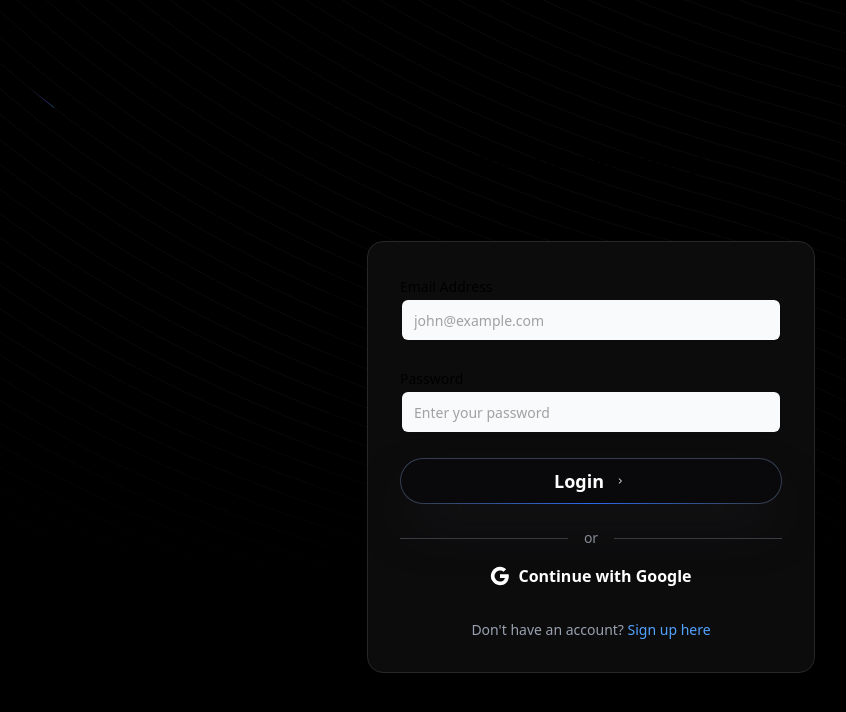
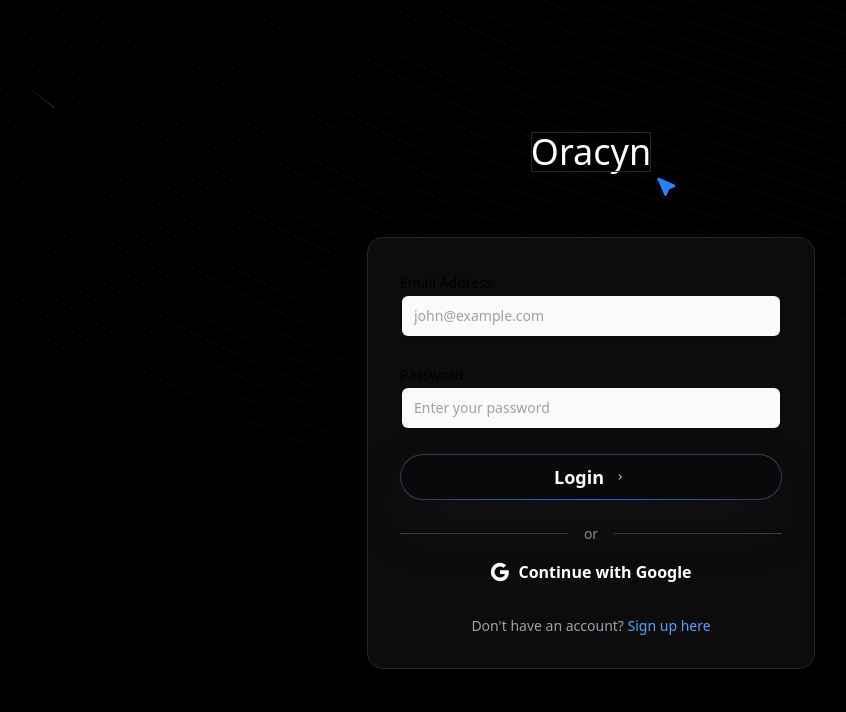
Before and after one commit to aayush-wiz/oracyn-frontend, a Next.js app: page /signin in a window 1280 px wide. Shown: the top 712 px of the page, without its empty margins (49-895 px from the left). Built offline with nearby package versions, Linux system fonts and the light colour scheme.

Commit message:
Pushing to frontend

```diff
--- a/components/SignInForm.tsx
+++ b/components/SignInForm.tsx
@@ -4,6 +4,7 @@
 import { Input } from "@/components/ui/input";
 import { Label } from "@/components/ui/label";
 import { TextGenerateEffect } from "./ui/text-generate-effect";
+import { PointerHighlight } from "./ui/pointer-highlight";
 
 const Signin = () => {
   const [formData, setFormData] = useState({
@@ -27,14 +28,14 @@
       <div className="w-full max-w-md ">
         {/* Header */}
         <div className="text-center mb-4">
-          <h1 className="text-4xl">
-            <TextGenerateEffect duration={2} words="Join Oracyn Today" />
+          <h1 className="text-4xl flex items-center justify-center">
+            <PointerHighlight>Oracyn</PointerHighlight>
           </h1>
 
           <TextGenerateEffect
             filter={false}
             duration={1}
-            words=" Start your journey right away"
+            words=" Continue your where you started"
           />
         </div>
 
```
